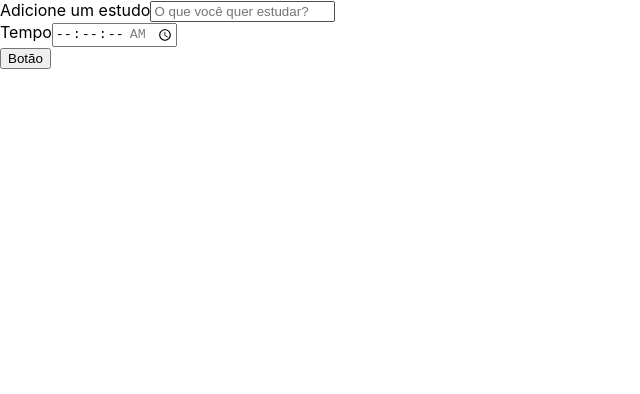
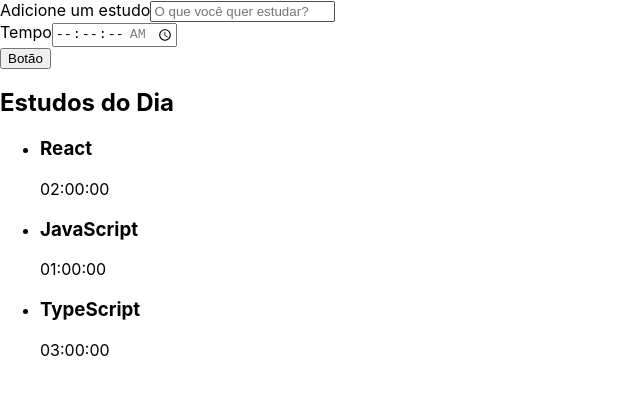
Before and after one commit to PeuStone/Alura-Studies, a React (Create React App) app: page / in a window 1280 px wide. Shown: the top 394 px of the page, without its empty margins (0-640 px from the left). Built offline with nearby package versions, Linux system fonts and the light colour scheme; the HTML template or start-up script is replaced by a standard one.

Commit message:
Criação da Lista e implementação na pagina

```diff
--- a/src/App.tsx
+++ b/src/App.tsx
@@ -1,11 +1,13 @@
 import React from 'react';
 
 import Formulario from './componentes/Formulario';
+import Lista from './componentes/Lista';
 
 function App() {
   return (
     <div className="App">
       <Formulario />
+      <Lista />
     </div>
   );
 }
--- /dev/null
+++ b/src/componentes/Lista/index.tsx
@@ -0,0 +1,34 @@
+import react from 'react';
+
+function Lista() {
+    const tarefas = [{
+        tarefa: 'React',
+        tempo: '02:00:00'
+    }, {
+        tarefa: 'JavaScript',
+        tempo: '01:00:00'
+    },{
+        tarefa:'TypeScript',
+        tempo:'03:00:00'
+    }
+
+]
+
+    return (
+        <aside>
+            <h2> Estudos do Dia </h2>
+            <ul>
+                {tarefas.map((item, index) => (
+                    <li key={index}>
+                        <h3> {item.tarefa}</h3>
+                        <span>{item.tempo}</span>
+                    </li>
+                ))}
+
+            </ul>
+
+        </aside>
+    )
+}
+
+export default Lista
```
